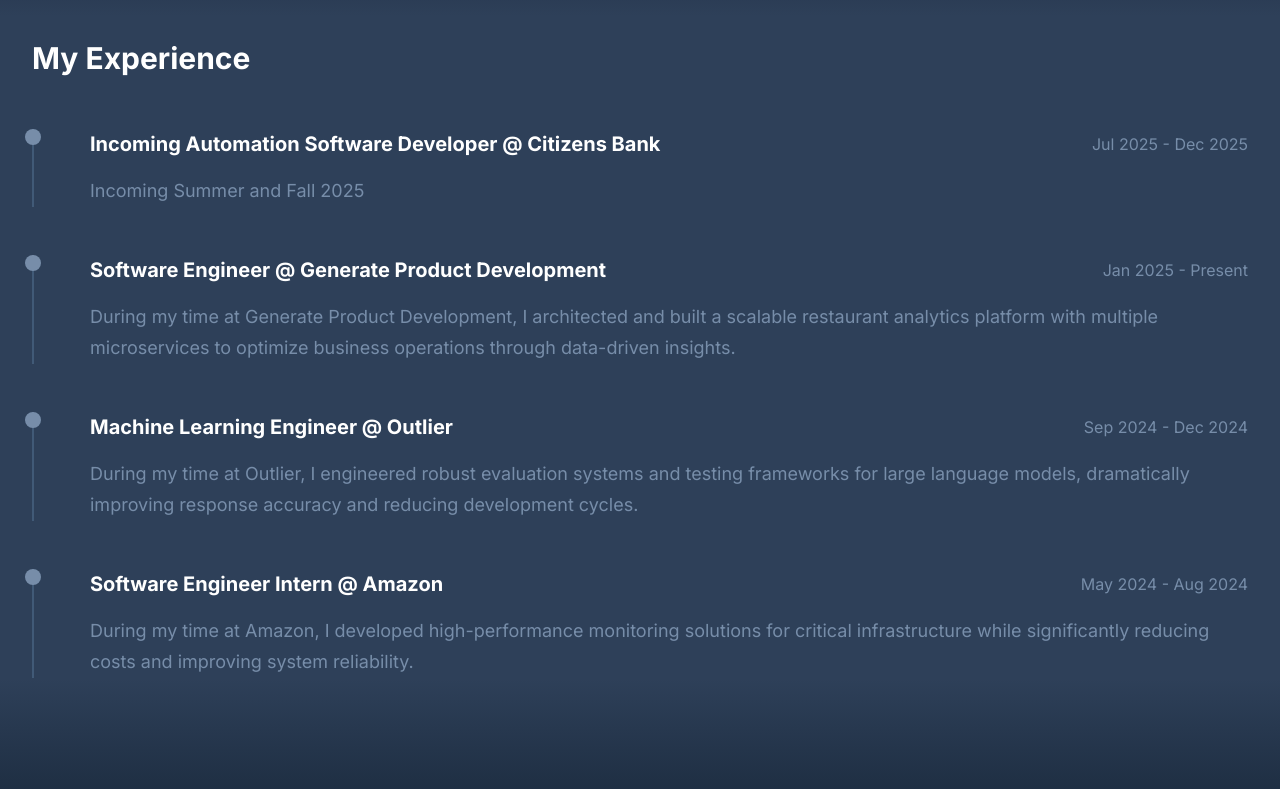
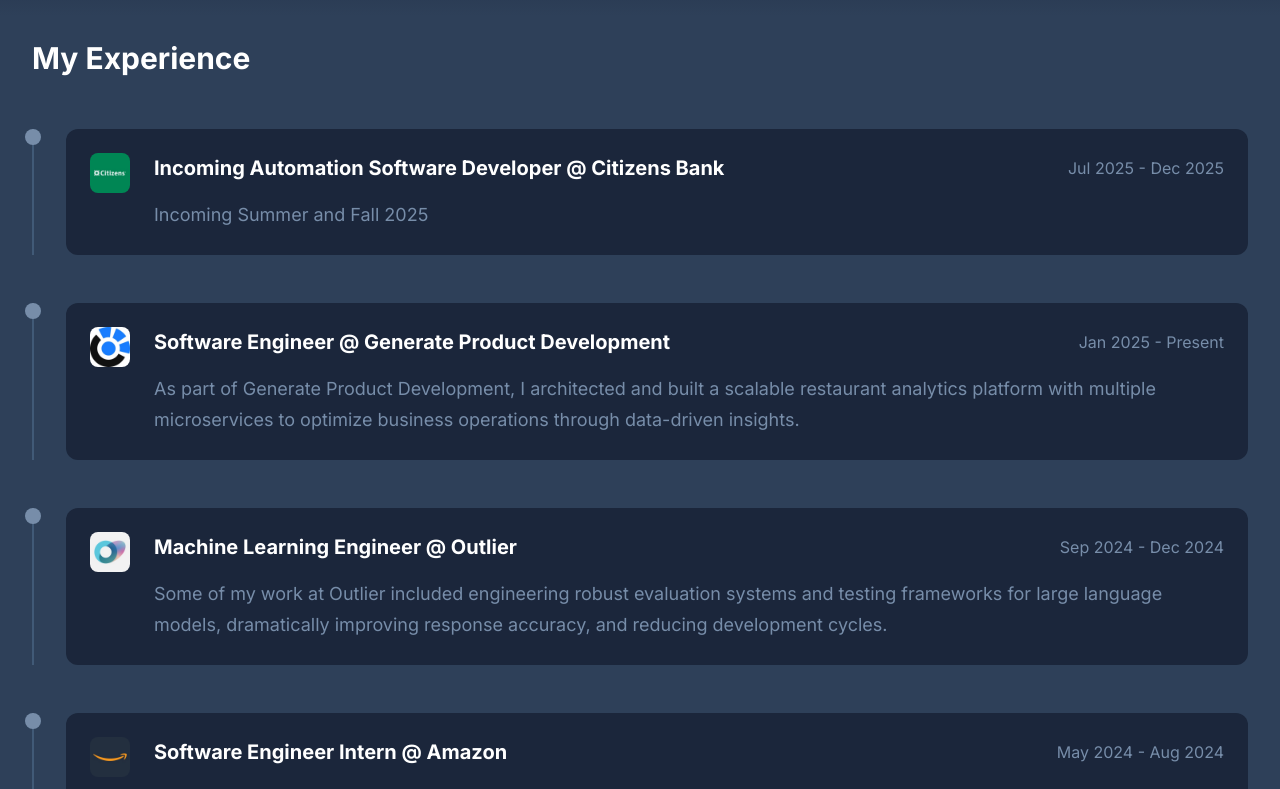
Before and after one commit to DavidYu75/thedavidyu, a Next.js app: page / in a window 1280 px wide. Shown: the part 2380-3169 px from the top of the page. Built offline with nearby package versions, Linux system fonts and the light colour scheme.

Commit message:
make experience component more interactive

```diff
--- a/src/components/sections/Experience.tsx
+++ b/src/components/sections/Experience.tsx
@@ -1,6 +1,8 @@
 'use client';
 
 import { motion } from 'framer-motion';
+import Link from 'next/link';
+import Image from 'next/image';
 import styles from '@/styles/Experience.module.css';
 import { experiences } from '@/data/experience';
 
@@ -32,6 +34,20 @@
               >
                 <div className={styles.timelineDot} />
 
+                <Link href={`/experience/${exp.slug}`} className={styles.experienceCard}>
+                  <div className={styles.cardContent}>
+                    <div className={styles.logoContainer}>
+                      {exp.logo && (
+                        <Image
+                          src={exp.logo}
+                          alt={`${exp.company} logo`}
+                          width={40}
+                          height={40}
+                          className={styles.logo}
+                        />
+                      )}
+                    </div>
+
                     <div className={styles.itemContent}>
                       <div className={styles.itemHeader}>
                         <h3 className={styles.jobTitle}>{exp.title}</h3>
@@ -41,6 +57,8 @@
                         {exp.description}
                       </p>
                     </div>
+                  </div>
+                </Link>
               </motion.div>
             ))}
           </div>
--- a/src/data/experience.ts
+++ b/src/data/experience.ts
@@ -1,32 +1,47 @@
 export interface Experience {
   title: string;
+  company: string;
   period: string;
   description: string;
+  logo: string;
+  slug: string;
 }
 
 export const experiences: Experience[] = [
   {
     title: 'Incoming Automation Software Developer @ Citizens Bank',
+    company: 'Citizens Bank',
     period: 'Jul 2025 - Dec 2025',
     description:
       "Incoming Summer and Fall 2025",
+    logo: '/images/companies/citizens_logo.jpeg',
+    slug: 'citizens-bank'
   },
   {
     title: 'Software Engineer @ Generate Product Development',
+    company: 'Generate Product Development',
     period: 'Jan 2025 - Present',
     description:
-      "During my time at Generate Product Development, I architected and built a scalable restaurant analytics platform with multiple microservices to optimize business operations through data-driven insights.",
+      "As part of Generate Product Development, I architected and built a scalable restaurant analytics platform with multiple microservices to optimize business operations through data-driven insights.",
+    logo: '/images/companies/generate_logo.jpeg',
+    slug: 'generate-product-development'
   },
   {
     title: 'Machine Learning Engineer @ Outlier',
+    company: 'Outlier',
     period: 'Sep 2024 - Dec 2024',
     description:
-      "During my time at Outlier, I engineered robust evaluation systems and testing frameworks for large language models, dramatically improving response accuracy and reducing development cycles.",
+      "Some of my work at Outlier included engineering robust evaluation systems and testing frameworks for large language models, dramatically improving response accuracy, and reducing development cycles.",
+    logo: '/images/companies/outlier_logo.jpeg',
+    slug: 'outlier'
   },
   {
     title: 'Software Engineer Intern @ Amazon',
+    company: 'Amazon',
     period: 'May 2024 - Aug 2024',
     description:
-      "During my time at Amazon, I developed high-performance monitoring solutions for critical infrastructure while significantly reducing costs and improving system reliability.",
+      "As an intern for Amazon, I developed high-performance monitoring solutions for critical infrastructure while significantly reducing costs and improving system reliability.",
+    logo: '/images/companies/amazon_logo.jpeg',
+    slug: 'amazon'
   },
 ];
--- a/src/styles/Experience.module.css
+++ b/src/styles/Experience.module.css
@@ -67,8 +67,43 @@
   background-color: #778DA9;
 }
 
+/* New Card Styles */
+.experienceCard {
+  display: block;
+  border-radius: 0.75rem;
+  background-color: #1B263B;
+  transition: transform 0.3s ease, box-shadow 0.3s ease;
+  overflow: hidden;
+  text-decoration: none;
+}
+
+.experienceCard:hover {
+  transform: translateY(-5px);
+  box-shadow: 0 10px 20px rgba(0, 0, 0, 0.2);
+}
+
+.cardContent {
+  display: flex;
+  padding: 1.5rem;
+}
+
+.logoContainer {
+  flex-shrink: 0;
+  display: flex;
+  justify-content: center;
+  align-items: flex-start;
+  margin-right: 1.5rem;
+  width: 40px;
+  height: 40px;
+}
+
+.logo {
+  border-radius: 8px;
+  object-fit: contain;
+}
+
 .itemContent {
-    margin-left: 1.5rem;
+  flex-grow: 1;
 }
 
 .itemHeader {
```
Lines whose indentation alone changed are shown as unchanged.
